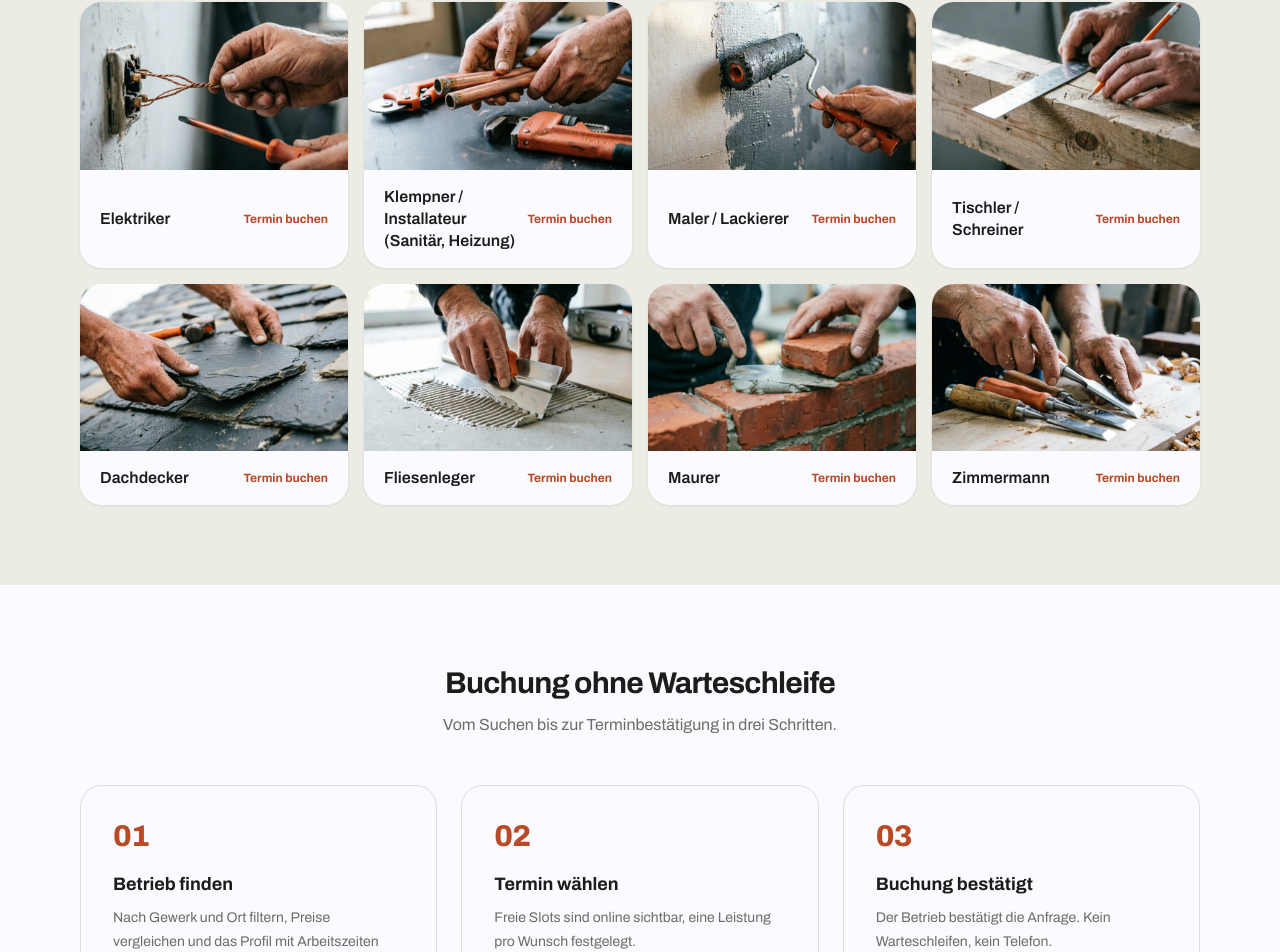
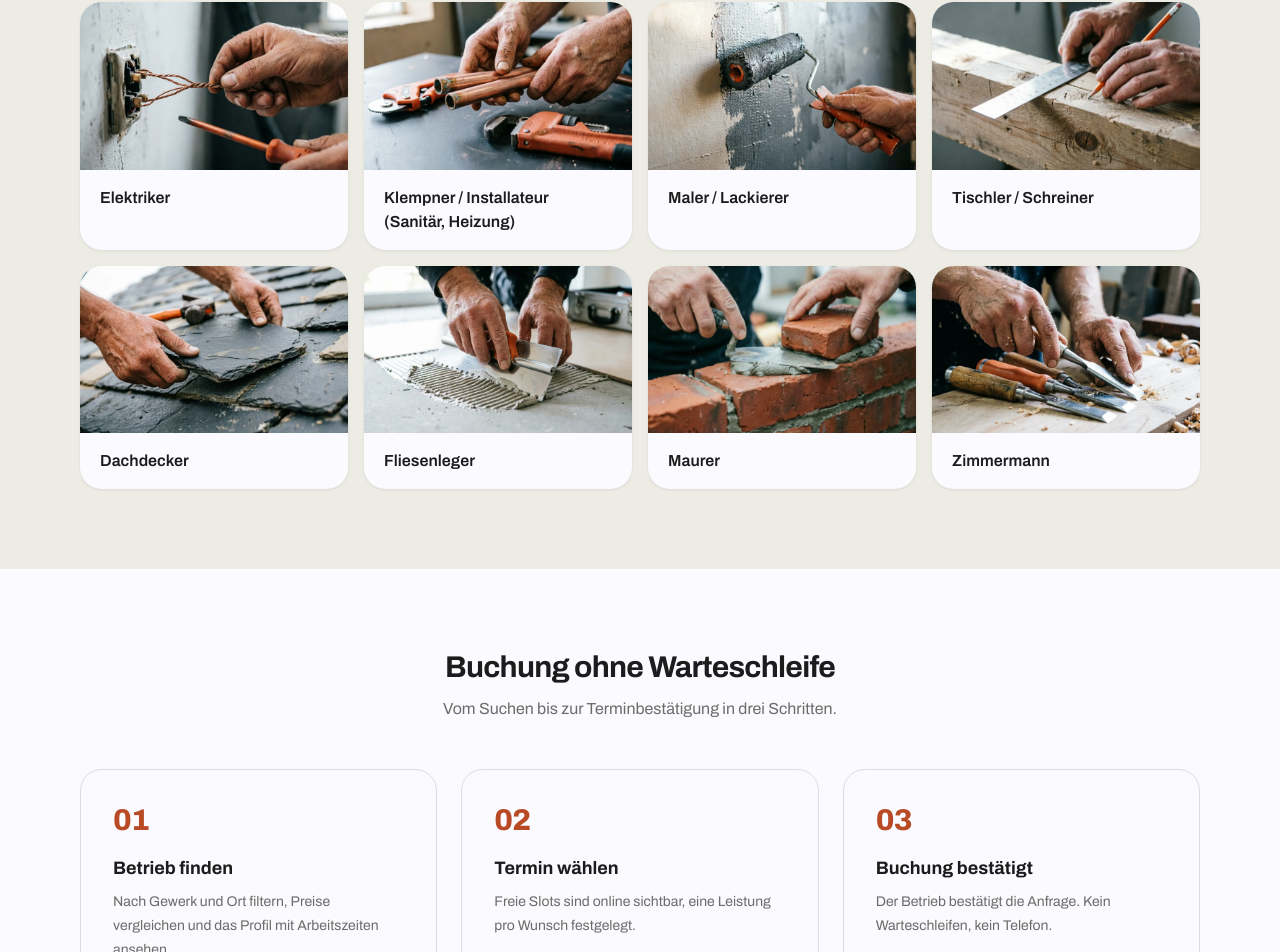
Before and after one commit to Yevhenii1951/handwerker-booking-pro-Kassel, a Next.js app in the folder web/: page / in a window 1280 px wide. Shown: the part 873-1825 px from the top of the page. Built offline with nearby package versions, Linux system fonts and the light colour scheme; no server answers; the database is empty.

Commit message:
design: remove 'Termin buchen' label from gewerk cards

```diff
--- a/web/src/app/(marketing)/page.tsx
+++ b/web/src/app/(marketing)/page.tsx
@@ -94,12 +94,9 @@ export default async function Home() {
                         />
                       </div>
                     )}
-                    <span className="flex flex-1 items-center justify-between gap-3 px-5 py-4">
+                    <span className="px-5 py-4">
                       <span className="font-semibold leading-snug text-foreground">
                         {trade}
-                      </span>
-                      <span className="shrink-0 text-xs font-bold text-accent">
-                        Termin buchen
                       </span>
                     </span>
                   </Link>
```
